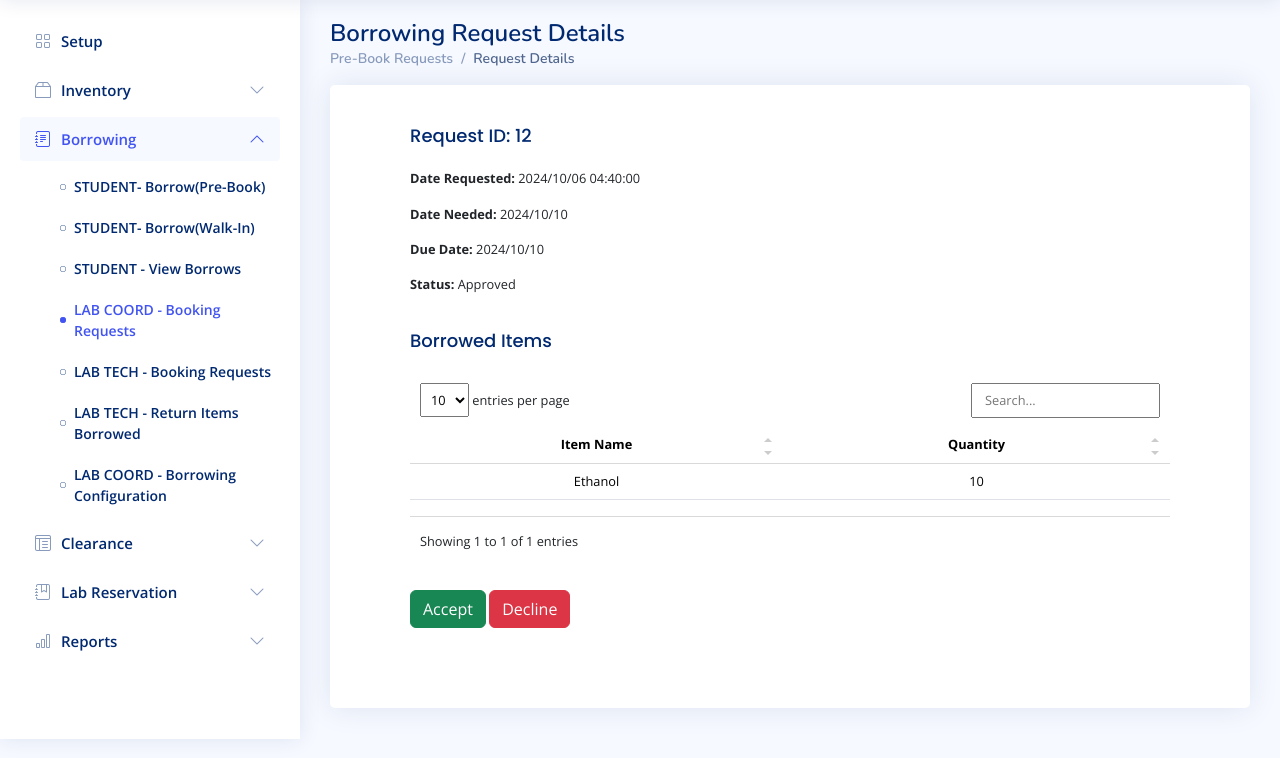
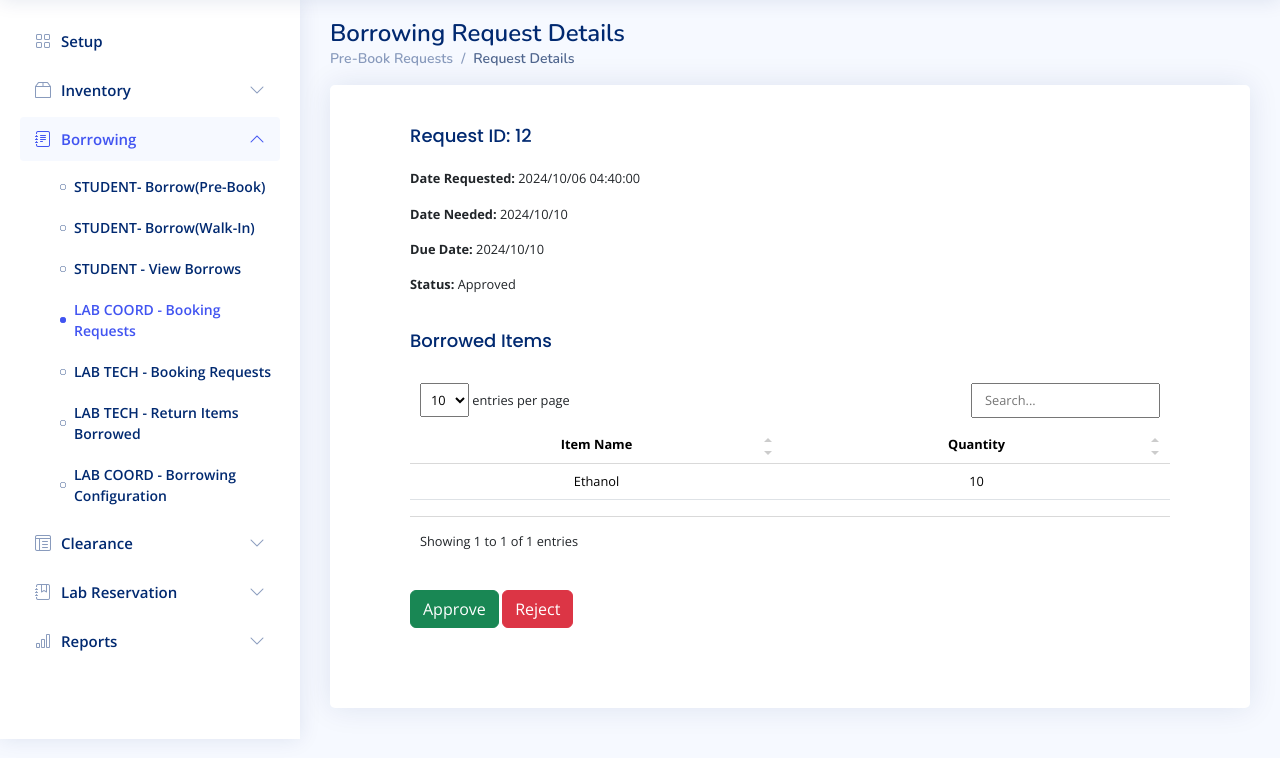
Before and after one commit to kennethmyrond/labmas_2, a Django app: page /borrowing/labcoord/detailedPrebookrequests/12/ in a window 1280 px wide. Shown: the part 61-819 px from the top of the page. Run offline with Django 4.2, Linux system fonts and the light colour scheme; data comes from the database, SQL or seed files in the repository; both versions use the stored data as it was after the commit; some libraries are stand-ins or nearby versions.

Commit message:
inv config

```diff
--- a/lab_management/core/templates/mod_borrowing/borrowing_labcoord_DetailedPreBookRequests.html
+++ b/lab_management/core/templates/mod_borrowing/borrowing_labcoord_DetailedPreBookRequests.html
@@ -63,8 +63,8 @@
             <!-- Action Buttons -->
             {% if show_action_buttons %}
               <div class="mt-4">
-                <button class="btn btn-success" data-bs-toggle="modal" data-bs-target="#acceptModal">Accept</button>
-                <button class="btn btn-danger" data-bs-toggle="modal" data-bs-target="#declineModal">Decline</button>
+                <button class="btn btn-success" data-bs-toggle="modal" data-bs-target="#acceptModal">Approve</button>
+                <button class="btn btn-danger" data-bs-toggle="modal" data-bs-target="#declineModal">Reject</button>
               </div>
             {% else %}
               <div class="alert alert-info">This request has already been processed.</div>
--- a/lab_management/core/templates/mod_inventory/inventory_config.html
+++ b/lab_management/core/templates/mod_inventory/inventory_config.html
@@ -189,7 +189,6 @@
                                 </div>
 
 
-
                                 <!-- Existing attributes display -->
                                 <div class="wrapper">
                                     <table class="entrytable" id="attributesTable">
@@ -240,6 +239,7 @@
 
                 // Display the current attributes based on the selected category
                 data.add_cols.forEach(attr => {
+                    console.log(attr)
                     const row = attributesTable.insertRow();
                     const cell1 = row.insertCell(0);
                     const cell2 = row.insertCell(1);
```
Also changed, not shown: lab_management/db.sqlite3.
